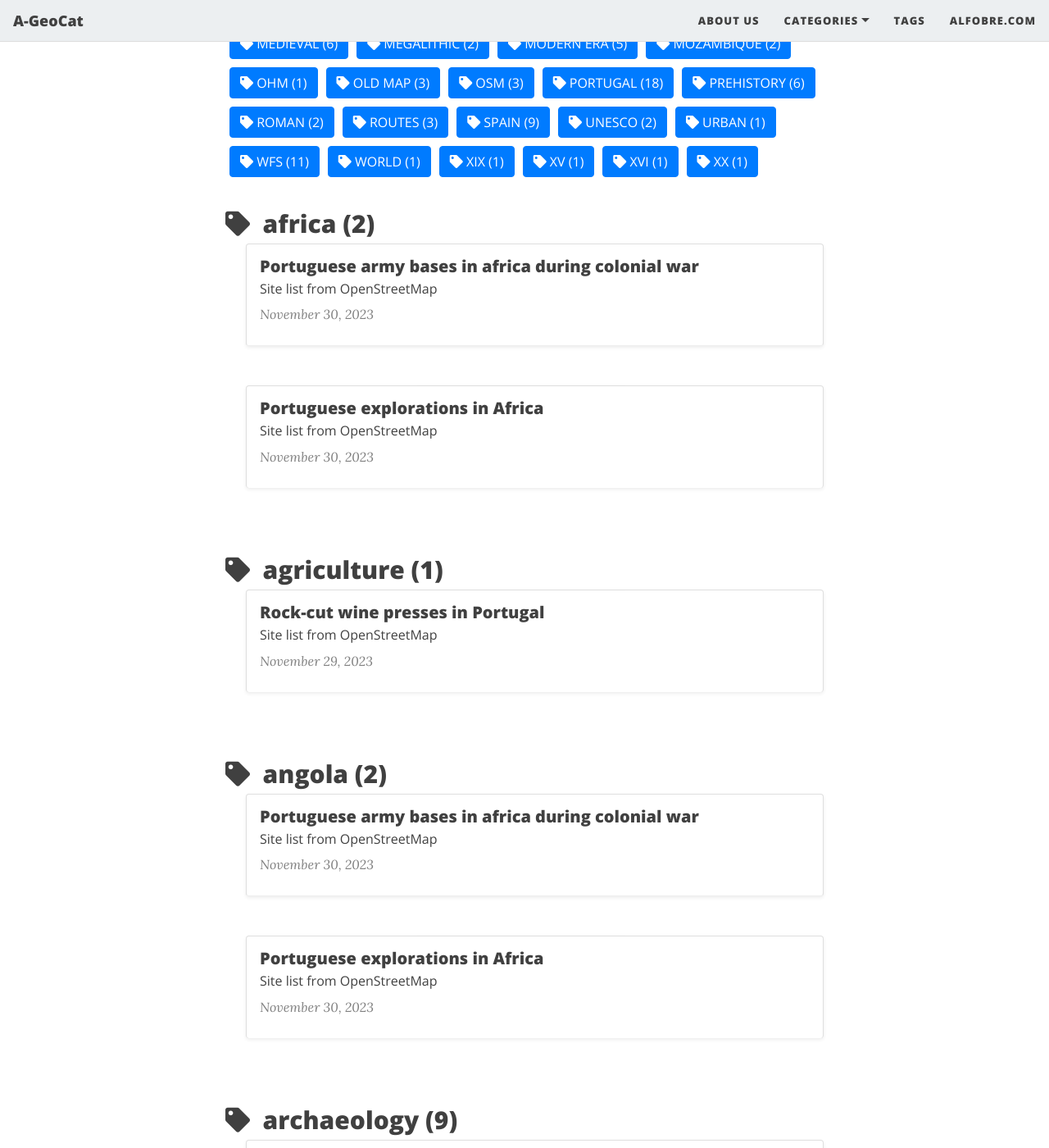
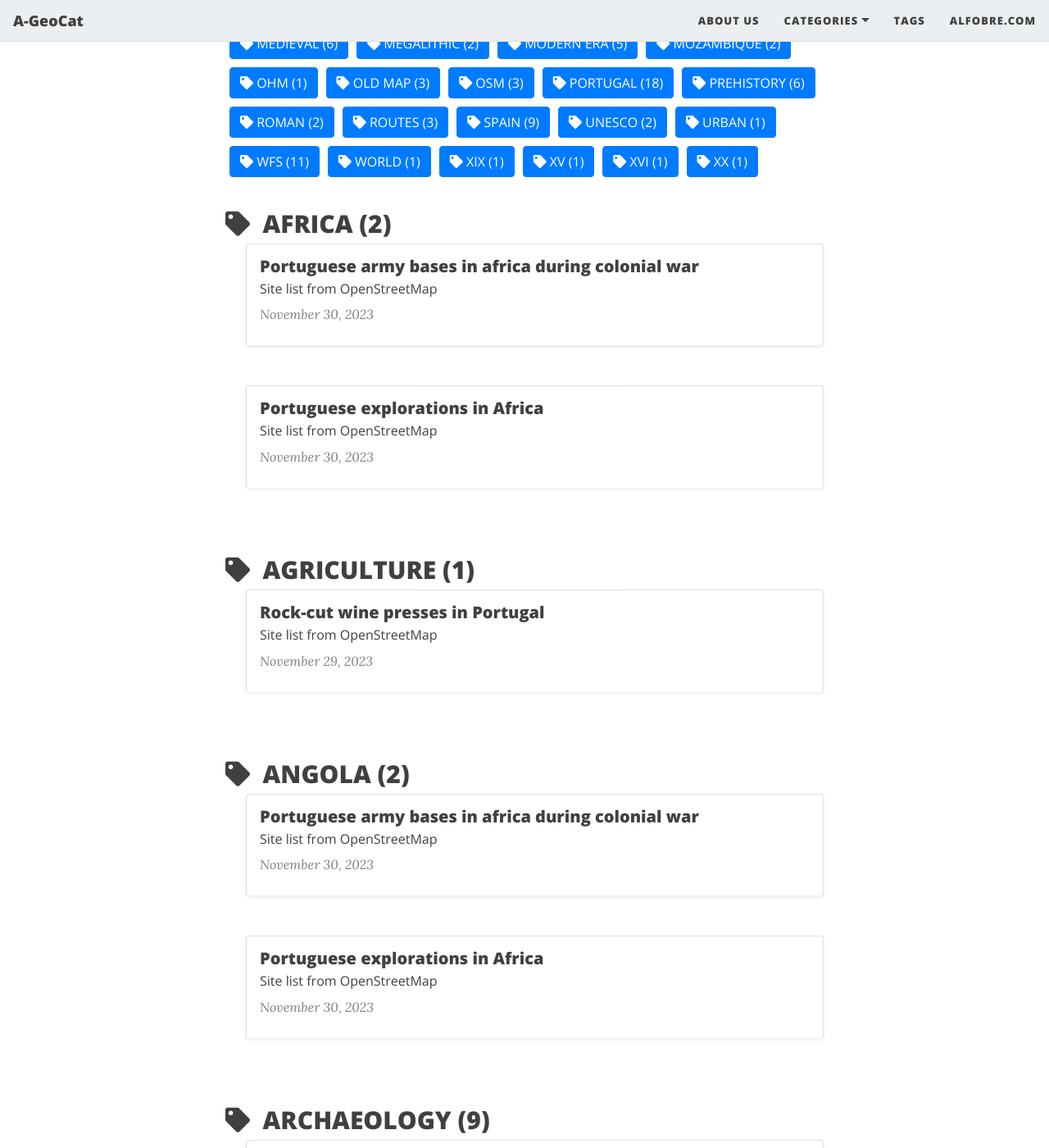
Before and after one commit to projetoalfobre/a-geocat, a Jekyll site: the page built from tags.html, in a window 1280 px wide and 1400 px high, scrolled down 670 px. Shown: the whole window at 82% size. Built offline with Jekyll 4.4.1, drawn with Linux system fonts in a browser that asks for light colours; nearby versions of some CDN libraries.

Commit message:
Update agc.css

```diff
--- a/assets/css/agc.css
+++ b/assets/css/agc.css
@@ -4,6 +4,7 @@
 .post-preview .post-meta {font-size: 1rem;}
 
 .blog-tags{text-transform: uppercase;}
+.linked-section{text-transform: uppercase;}
 .tag-btn{text-transform: uppercase;
          font-family: 'Open Sans', 'Helvetica Neue', Helvetica, Arial, sans-serif;
         }
```
